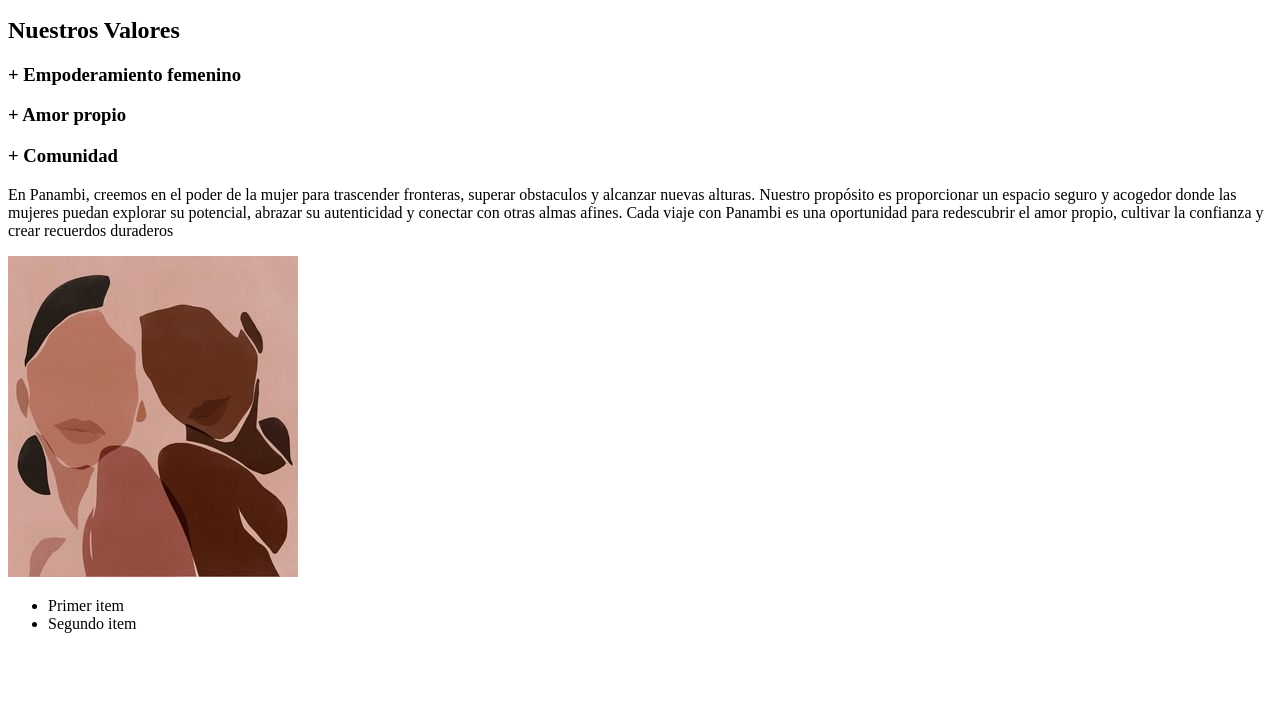
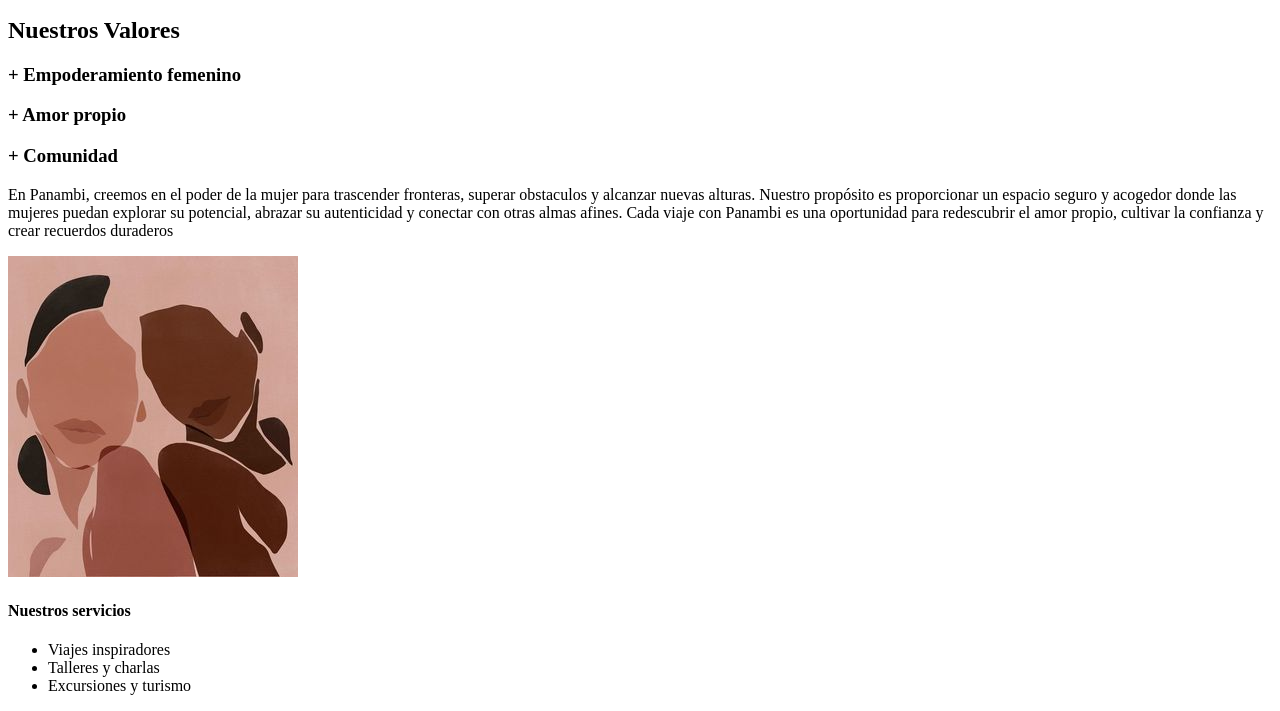
Before and after one commit to baaaavi/Panambi, a plain HTML site: page index.html in a window 1280 px wide. Shown: the part 119-830 px from the top of the page. Before the commit the page ends 800 px from the top, so only its background shows below. Drawn offline with Linux system fonts and the light colour scheme.

Commit message:
se agregaron listas

```diff
--- a/index.html
+++ b/index.html
@@ -17,10 +17,12 @@
 
         <img src="Doschicas.jpg" alt="Doschicas">
 
+        <h4>Nuestros servicios</h4>
+
         <ul>
-            <li>Primer item</li>
-            <li>Segundo item</li>
-
+            <li>Viajes inspiradores</li>
+            <li>Talleres y charlas</li>
+            <li>Excursiones y turismo</li>
         </ul>
 
     </body>
```
